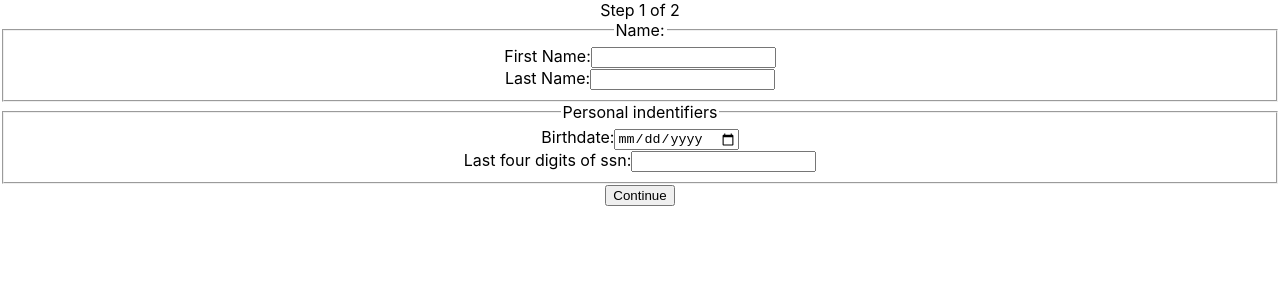
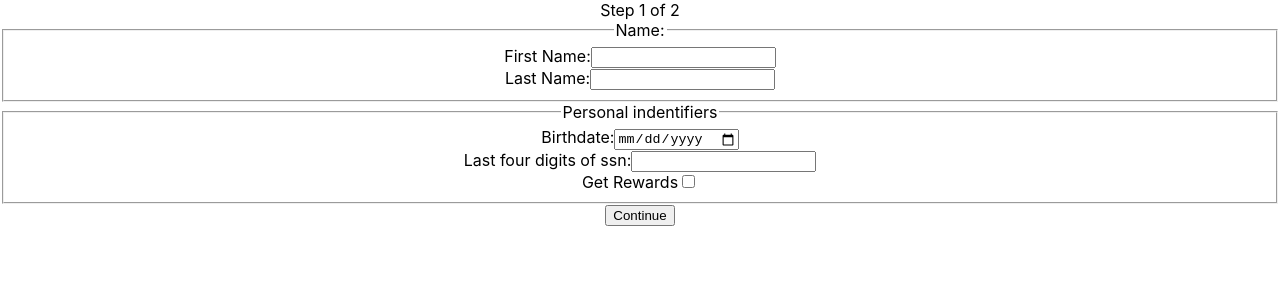
Before and after one commit to doohinkus/a11yform, a React (Create React App) app: page / in a window 1280 px wide. Shown: the top 300 px of the page. Built offline with nearby package versions, Linux system fonts and the light colour scheme.

Commit message:
add checkbox and required fields

```diff
--- a/src/App.js
+++ b/src/App.js
@@ -27,7 +27,8 @@ function App() {
               type="text"
               onChange={fieldValueHelper}
               isError={getFieldError("first")}
-              aria-invalid={getFieldError("first")}
+              isRequired={true}
+              fieldErrorMessage="hey man, less than 4 characters"
               onBlur={(e) => {
                 if (e.target.value.length > 3) {
                   addFieldError(e.target.name);
@@ -67,6 +68,16 @@ function App() {
               onChange={fieldValueHelper}
             />
           </div>
+          <div>
+            <Input
+              label="Get Rewards"
+              type="checkbox"
+              name="optIn"
+              id="optIn"
+              value="rewards"
+              onChange={fieldValueHelper}
+            />
+          </div>
         </fieldset>
         <button>Continue</button>
       </div>
--- a/src/components/Input.js
+++ b/src/components/Input.js
@@ -4,6 +4,8 @@ export default function Input({
   name,
   label = "",
   type = "text",
+  fieldErrorMessage = "",
+  isRequired = false,
   isError = false,
   ...props
 }) {
@@ -14,12 +16,16 @@ export default function Input({
         {...props}
         type={type}
         name={name}
+        required={isRequired}
+        aria-invalid={isError}
         aria-describedby={`${props.id}-live`}
       />
       <span id={`${props.id}-live`} aria-live="assertive">
-        {props.ariaMessage || ""}
+        <ShowWhenTrue condition={isError}>
+          {props.ariaMessage || fieldErrorMessage}
+        </ShowWhenTrue>
       </span>
-      <ShowWhenTrue condition={isError}>Error!!!!</ShowWhenTrue>
+      {/* <ShowWhenTrue condition={isError}>{fieldErrorMessage}</ShowWhenTrue> */}
     </>
   );
 }
--- a/src/hooks/useFieldValues.js
+++ b/src/hooks/useFieldValues.js
@@ -2,8 +2,22 @@ import { useState } from "react";
 
 export function useFieldValues(defaultState = {}) {
   const [fields, setFieldValue] = useState(defaultState);
-  const fieldValueHelper = (e) =>
-    setFieldValue({ ...fields, [e.target.name]: e.target.value });
+  const fieldValueHelper = (e) => {
+    if (e.target.type === "checkbox") {
+      setFieldValue({
+        ...fields,
+        [e.target.name]: {
+          checked: e.target.checked,
+          value: e.target.value,
+        },
+      });
+    } else {
+      setFieldValue({
+        ...fields,
+        [e.target.name]: e.target.value,
+      });
+    }
+  };
   console.log(fields);
 
   return [fields, fieldValueHelper];
```
